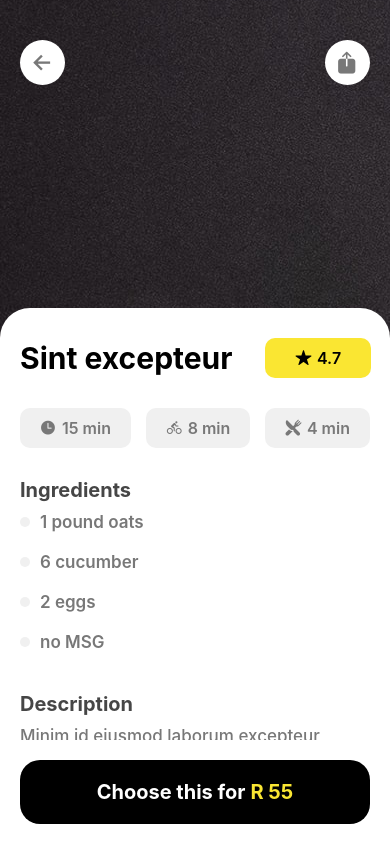
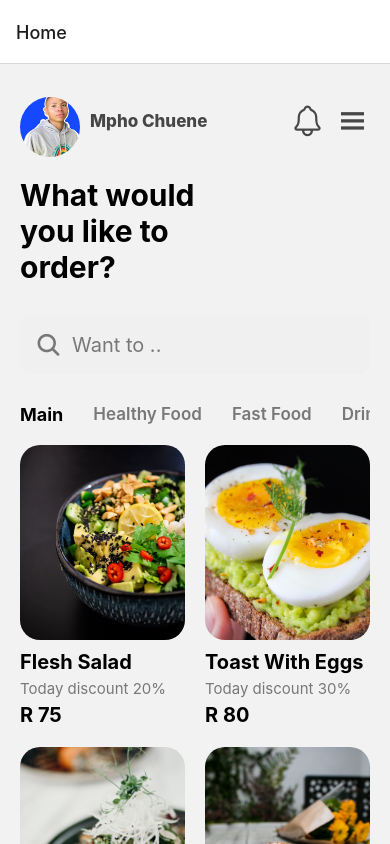
Before and after one commit to mphoChuene/Restuarant-app, a React Native app: screen /Home in a window 390 px wide. Shown: the top 844 px of the page. Built offline with nearby package versions, Linux system fonts and the light colour scheme.

Commit message:
navigation error

```diff
--- a/App.js
+++ b/App.js
@@ -1,14 +1,24 @@
 import React from "react";
+import { NavigationContainer } from "@react-navigation/native";
+import { createStackNavigator } from "@react-navigation/stack";
 import HomeScreen from "./Screens/Restaurant/HomeScreen";
 import RecipeDetailScreen from "./Screens/Restaurant/RecipeDetailScreen";
-import DATA from "./config/Restaurant/DATA";
 
-// import WelcomeScreen from "../food-application/Screens/Restaurant/WelcomeScreen";
+const HomeStack = createStackNavigator();
 
 const App = () => {
-  return <RecipeDetailScreen recipe={DATA[0].recipes[4]} />;
-  // return  <WelcomeScreen/>
-  // return <HomeScreen/>
+  return (
+    <NavigationContainer>
+      <HomeStack.Navigator>
+        <HomeStack.Screen name="Home" component={HomeScreen} />
+        <HomeStack.Screen
+          name="ProductDetails"
+          component={RecipeDetailScreen}
+        />
+        {/* Define other screens here if needed */}
+      </HomeStack.Navigator>
+    </NavigationContainer>
+  );
 };
 
 export default App;
--- a/Screens/Restaurant/HomeScreen.js
+++ b/Screens/Restaurant/HomeScreen.js
@@ -1,3 +1,4 @@
+import React, { useState } from "react";
 import {
   Image,
   SafeAreaView,
@@ -9,17 +10,20 @@ import {
   View,
   Dimensions,
 } from "react-native";
-import React, { useState } from "react";
 import { Ionicons } from "@expo/vector-icons";
+import { useNavigation } from "@react-navigation/native";
+
 import SPACING from "../../config/SPACING";
 import colors from "../../config/Restaurant/colors";
 import DATA from "../../config/Restaurant/DATA";
+
 const { width } = Dimensions.get("window");
-
 const ITEM_WIDTH = width / 2 - SPACING * 3;
 
 const HomeScreen = () => {
   const [activeCategory, setActiveCategory] = useState(0);
+  const navigation = useNavigation();
+
   return (
     <SafeAreaView>
       <ScrollView>
@@ -128,7 +132,11 @@ const HomeScreen = () => {
               <TouchableOpacity
                 style={{ width: ITEM_WIDTH, marginBottom: SPACING * 2 }}
                 key={item.id}
+                onPress={() =>
+                  navigation.navigate("ProductDetails", { product: item })
+                }
               >
+                {/* Product Display */}
                 <Image
                   style={{
                     width: "100%",
--- a/Screens/Restaurant/RecipeDetailScreen.js
+++ b/Screens/Restaurant/RecipeDetailScreen.js
@@ -1,3 +1,4 @@
+import React, { useState } from "react";
 import {
   Dimensions,
   ImageBackground,
@@ -8,260 +9,37 @@ import {
   TouchableOpacity,
   View,
 } from "react-native";
-import React from "react";
+import { Ionicons } from "@expo/vector-icons";
+import { useNavigation, useRoute } from "@react-navigation/native";
+import * as Animatable from "react-native-animatable";
 
 import SPACING from "../../config/SPACING";
-const { height } = Dimensions.get("window");
-import { Ionicons } from "@expo/vector-icons";
 import colors from "../../config/Restaurant/colors";
 
-const RecipeDetailScreen = ({ recipe }) => {
+const { height } = Dimensions.get("window");
+
+const RecipeDetailScreen = () => {
+  const navigation = useNavigation();
+  const route = useRoute();
+  const { recipe } = route.params;
+  const [orderReceived, setOrderReceived] = useState(false);
+
+  const handleOrderPress = () => {
+    // Handle order processing logic here
+    // For example, send the order to a server
+    // Once the order is received, setOrderReceived(true);
+    setOrderReceived(true);
+
+    // Animate the message for a few seconds and then hide it
+    setTimeout(() => {
+      setOrderReceived(false);
+    }, 3000); // Adjust the time as needed
+  };
+
   return (
     <>
       <ScrollView>
-        <View>
-          <ImageBackground
-            style={{
-              padding: SPACING * 2,
-              height: height / 2.5,
-              padding: SPACING * 2,
-              paddingTop: SPACING * 4,
-              flexDirection: "row",
-              justifyContent: "space-between",
-            }}
-            source={recipe.image}
-          >
-            <TouchableOpacity
-              style={{
-                height: SPACING * 4.5,
-                width: SPACING * 4.5,
-                backgroundColor: colors.white,
-                justifyContent: "center",
-                alignItems: "center",
-                borderRadius: SPACING * 2.5,
-              }}
-            >
-              <Ionicons
-                name="arrow-back"
-                size={SPACING * 2.5}
-                color={colors.gray}
-              />
-            </TouchableOpacity>
-            <TouchableOpacity
-              style={{
-                height: SPACING * 4.5,
-                width: SPACING * 4.5,
-                backgroundColor: colors.white,
-                justifyContent: "center",
-                alignItems: "center",
-                borderRadius: SPACING * 2.5,
-              }}
-            >
-              <Ionicons name="share" size={SPACING * 2.5} color={colors.gray} />
-            </TouchableOpacity>
-          </ImageBackground>
-          <View
-            style={{
-              padding: SPACING * 2,
-              paddingTop: SPACING * 3,
-              marginTop: -SPACING * 3,
-              borderTopLeftRadius: SPACING * 3,
-              borderTopRightRadius: SPACING * 3,
-              backgroundColor: colors.white,
-            }}
-          >
-            <View
-              style={{
-                flexDirection: "row",
-                marginBottom: SPACING * 3,
-                alignItems: "center",
-              }}
-            >
-              <View style={{ width: "70%" }}>
-                <Text
-                  style={{
-                    fontSize: SPACING * 3,
-                    color: colors.black,
-                    fontWeight: "700",
-                  }}
-                >
-                  {recipe.name}
-                </Text>
-              </View>
-              <View
-                style={{
-                  padding: SPACING,
-                  paddingHorizontal: SPACING * 3,
-                  backgroundColor: colors.yellow,
-                  flexDirection: "row",
-                  borderRadius: SPACING,
-                  justifyContent: "center",
-                  alignItems: "center",
-                }}
-              >
-                <Ionicons
-                  name="star"
-                  color={colors.black}
-                  size={SPACING * 1.7}
-                />
-                <Text
-                  style={{
-                    fontSize: SPACING * 1.6,
-                    fontWeight: "600",
-                    marginLeft: SPACING / 2,
-                    color: colors.black,
-                  }}
-                >
-                  {recipe.rating}
-                </Text>
-              </View>
-            </View>
-            <View
-              style={{ flexDirection: "row", justifyContent: "space-between" }}
-            >
-              <View
-                style={{
-                  padding: SPACING,
-                  paddingHorizontal: SPACING * 2,
-                  backgroundColor: colors.light,
-                  flexDirection: "row",
-                  borderRadius: SPACING,
-                  justifyContent: "center",
-                  alignItems: "center",
-                }}
-              >
-                <Ionicons
-                  name="time"
-                  color={colors.gray}
-                  size={SPACING * 1.7}
-                />
-                <Text
-                  style={{
-                    fontSize: SPACING * 1.6,
-                    fontWeight: "600",
-                    marginLeft: SPACING / 2,
-                    color: colors.gray,
-                  }}
-                >
-                  {recipe.time}
-                </Text>
-              </View>
-              <View
-                style={{
-                  padding: SPACING,
-                  paddingHorizontal: SPACING * 2,
-                  backgroundColor: colors.light,
-                  flexDirection: "row",
-                  borderRadius: SPACING,
-                  justifyContent: "center",
-                  alignItems: "center",
-                }}
-              >
-                <Ionicons
-                  name="bicycle"
-                  color={colors.gray}
-                  size={SPACING * 1.7}
-                />
-                <Text
-                  style={{
-                    fontSize: SPACING * 1.6,
-                    fontWeight: "600",
-                    marginLeft: SPACING / 2,
-                    color: colors.gray,
-                  }}
-                >
-                  {recipe.del_time}
-                </Text>
-              </View>
-              <View
-                style={{
-                  padding: SPACING,
-                  paddingHorizontal: SPACING * 2,
-                  backgroundColor: colors.light,
-                  flexDirection: "row",
-                  borderRadius: SPACING,
-                  justifyContent: "center",
-                  alignItems: "center",
-                }}
-              >
-                <Ionicons
-                  name="restaurant"
-                  color={colors.gray}
-                  size={SPACING * 1.7}
-                />
-                <Text
-                  style={{
-                    fontSize: SPACING * 1.6,
-                    fontWeight: "600",
-                    marginLeft: SPACING / 2,
-                    color: colors.gray,
-                  }}
-                >
-                  {recipe.cooking_time}
-                </Text>
-              </View>
-            </View>
-            <View style={{ marginVertical: SPACING * 3 }}>
-              <Text
-                style={{
-                  fontSize: SPACING * 2,
-                  fontWeight: "700",
-                  color: colors.dark,
-                }}
-              >
-                Ingredients
-              </Text>
-              {recipe.ingredients.map((ingredient) => (
-                <View
-                  style={{
-                    marginVertical: SPACING,
-                    flexDirection: "row",
-                    alignItems: "center",
-                  }}
-                  key={ingredient.id}
-                >
-                  <View
-                    style={{
-                      width: SPACING,
-                      height: SPACING,
-                      backgroundColor: colors.light,
-                      borderRadius: SPACING,
-                    }}
-                  />
-                  <Text
-                    style={{
-                      fontSize: SPACING * 1.7,
-                      fontWeight: "600",
-                      color: colors.gray,
-                      marginLeft: SPACING,
-                    }}
-                  >
-                    {ingredient.title}
-                  </Text>
-                </View>
-              ))}
-            </View>
-            <Text
-              style={{
-                fontSize: SPACING * 2,
-                fontWeight: "700",
-                color: colors.dark,
-                marginBottom: SPACING,
-              }}
-            >
-              Description
-            </Text>
-            <Text
-              style={{
-                fontSize: SPACING * 1.7,
-                fontWeight: "500",
-                color: colors.gray,
-              }}
-            >
-              {recipe.description}
-            </Text>
-          </View>
-        </View>
+        {/* ... Your existing code for RecipeDetailScreen */}
       </ScrollView>
       <SafeAreaView>
         <View style={{ padding: SPACING * 2 }}>
@@ -275,6 +53,7 @@ const RecipeDetailScreen = ({ recipe }) => {
               justifyContent: "center",
               borderRadius: SPACING * 2,
             }}
+            onPress={handleOrderPress}
           >
             <Text
               style={{
@@ -298,10 +77,36 @@ const RecipeDetailScreen = ({ recipe }) => {
           </TouchableOpacity>
         </View>
       </SafeAreaView>
+
+      {orderReceived && (
+        <Animatable.View
+          animation="fadeIn"
+          style={styles.orderReceivedContainer}
+        >
+          <Text style={styles.orderReceivedText}>Order Received!</Text>
+        </Animatable.View>
+      )}
     </>
   );
 };
 
+const styles = StyleSheet.create({
+  orderReceivedContainer: {
+    position: "absolute",
+    top: 0,
+    left: 0,
+    right: 0,
+    bottom: 0,
+    alignItems: "center",
+    justifyContent: "center",
+    backgroundColor: "rgba(0, 0, 0, 0.8)",
+    zIndex: 1000,
+  },
+  orderReceivedText: {
+    fontSize: SPACING * 2,
+    color: colors.white,
+    fontWeight: "700",
+  },
+});
+
 export default RecipeDetailScreen;
-
-const styles = StyleSheet.create({});
--- a/package.json
+++ b/package.json
@@ -10,12 +10,14 @@
   },
   "dependencies": {
     "@react-navigation/native": "^6.1.7",
+    "@react-navigation/stack": "^6.3.17",
     "expo": "~49.0.11",
     "expo-status-bar": "~1.6.0",
     "react": "18.2.0",
     "react-native": "0.72.4",
-    "react-native-screens": "~3.22.0",
-    "react-native-safe-area-context": "4.6.3"
+    "react-native-animatable": "^1.3.3",
+    "react-native-safe-area-context": "4.6.3",
+    "react-native-screens": "~3.22.0"
   },
   "devDependencies": {
     "@babel/core": "^7.20.0"
```
Also changed, not shown: 1 other file (tests, documents, lock files or other folders).
